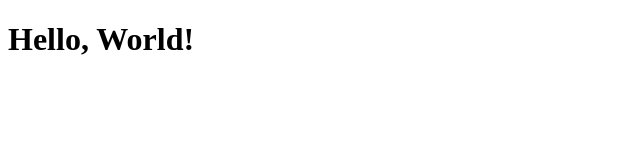
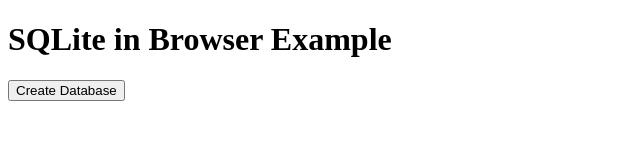
Before and after one commit to VytautasJ/kaciukai, a plain HTML site: page index.html in a window 1280 px wide. Shown: the whole page, without its empty margins (0-640 px from the left). Drawn offline with Linux system fonts and the light colour scheme.

Commit message:
SQL copyto  index.html

```diff
--- a/index.html
+++ b/index.html
@@ -3,9 +3,11 @@
 <head>
     <meta charset="UTF-8">
     <meta name="viewport" content="width=device-width, initial-scale=1.0">
-    <title>Hello, World!</title>
+    <title>SQLite in Browser</title>
+    <script src="https://cdnjs.cloudflare.com/ajax/libs/sql.js/1.6.1/sql.js"></script>
 </head>
 <body>
-    <h1>Hello, World!</h1>
+    <h1>SQLite in Browser Example</h1>
+    <button id="createDatabase">Create Database</button>
 </body>
 </html>
```
